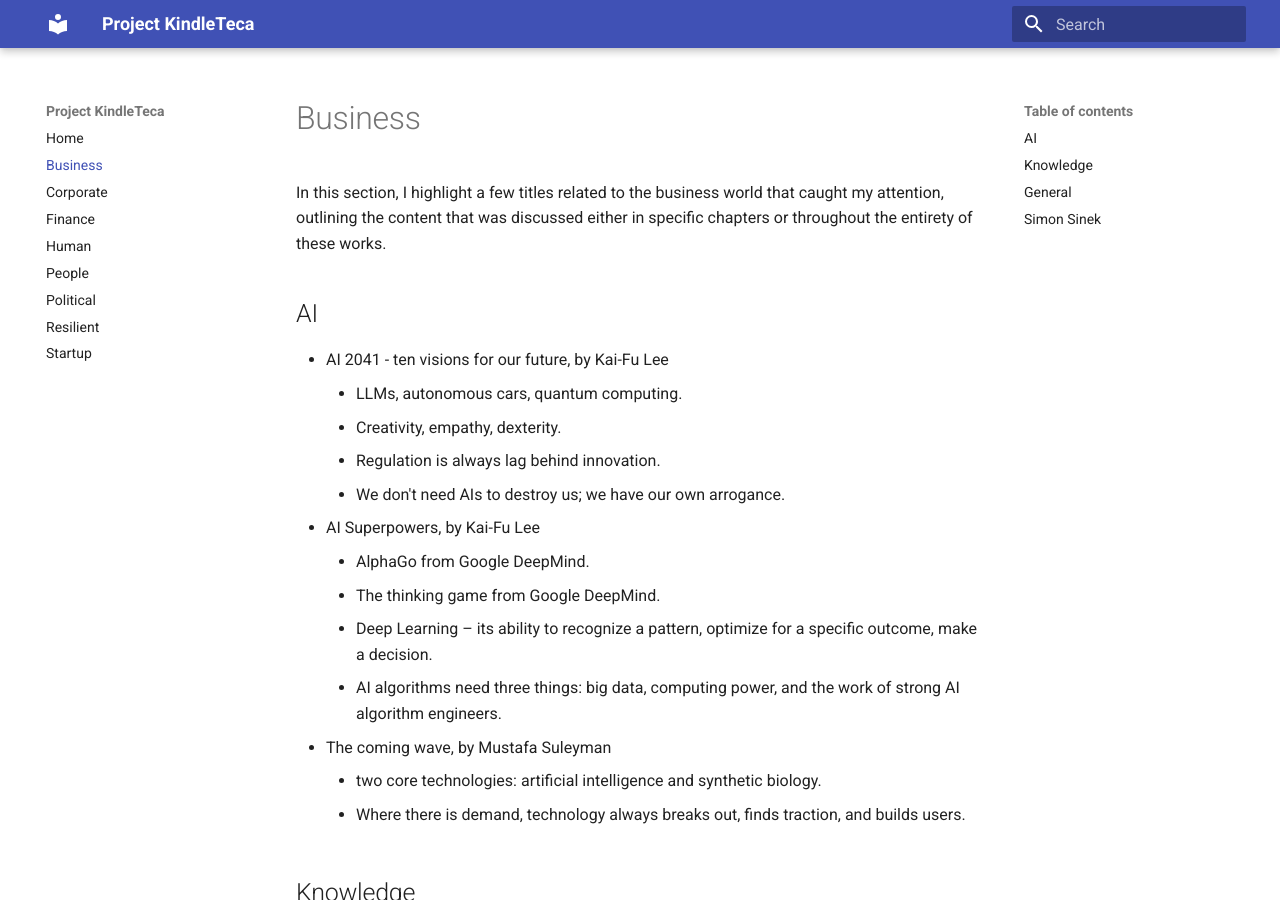
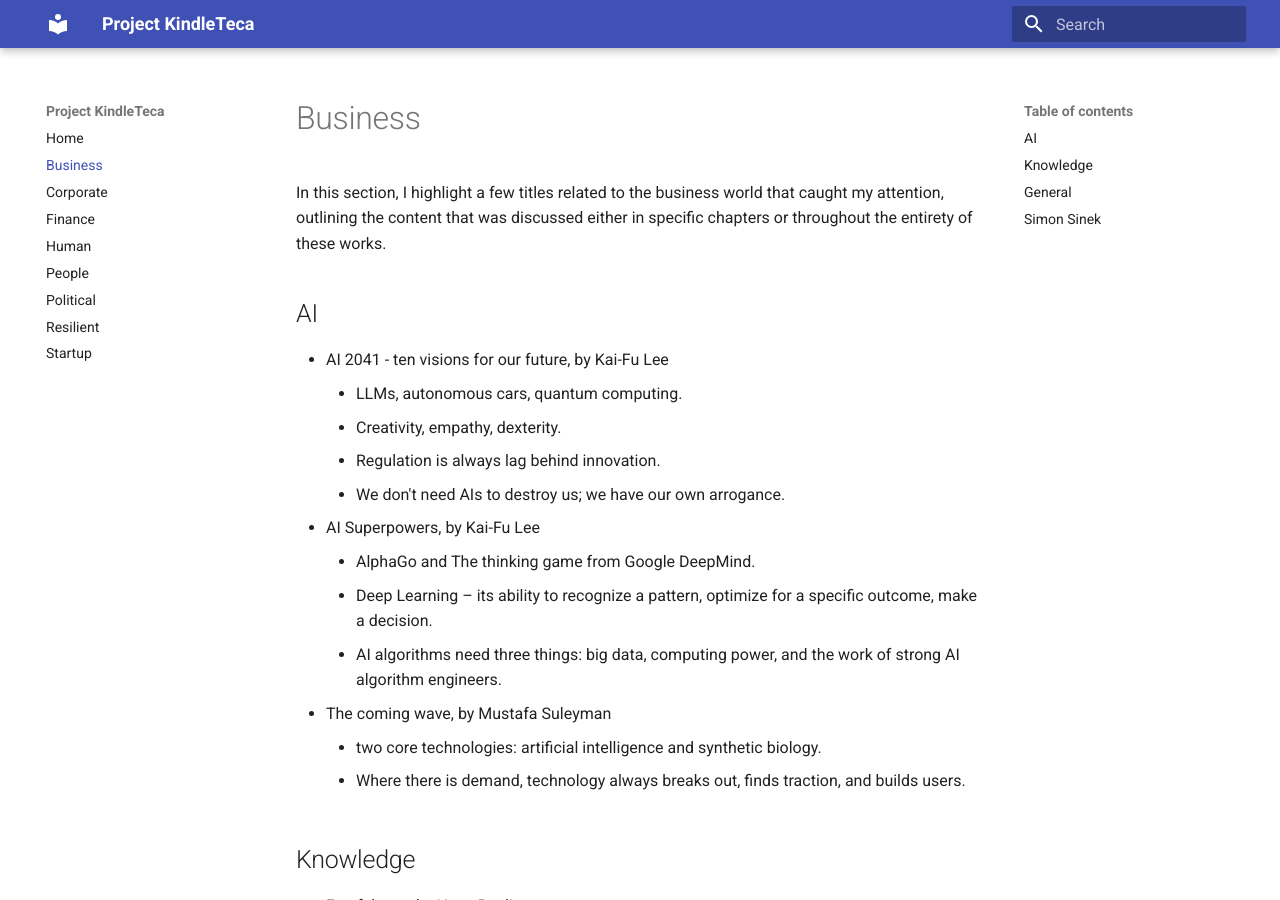
Before and after one commit to renatobrf/kindle-teca, an MkDocs documentation site: the page built from docs/business.md, in a window 1280 px wide and 900 px high. Built offline with MkDocs 1.6.1 and Material for MkDocs 9.7.7, drawn with Linux system fonts in a browser that asks for light colours.

Commit message:
Update business.md

```diff
--- a/docs/business.md
+++ b/docs/business.md
@@ -7,8 +7,7 @@
     - Regulation is always lag behind innovation.
     - We don't need AIs to destroy us; we have our own arrogance.
 - AI Superpowers, by Kai-Fu Lee
-    - AlphaGo from Google DeepMind.
-    - The thinking game from Google DeepMind.
+    - AlphaGo and The thinking game from Google DeepMind.
     - Deep Learning – its ability to recognize a pattern, optimize for a specific outcome, make a decision.
     - AI algorithms need three things: big data, computing power, and the work of strong AI algorithm engineers.
 - The coming wave, by Mustafa Suleyman
```
